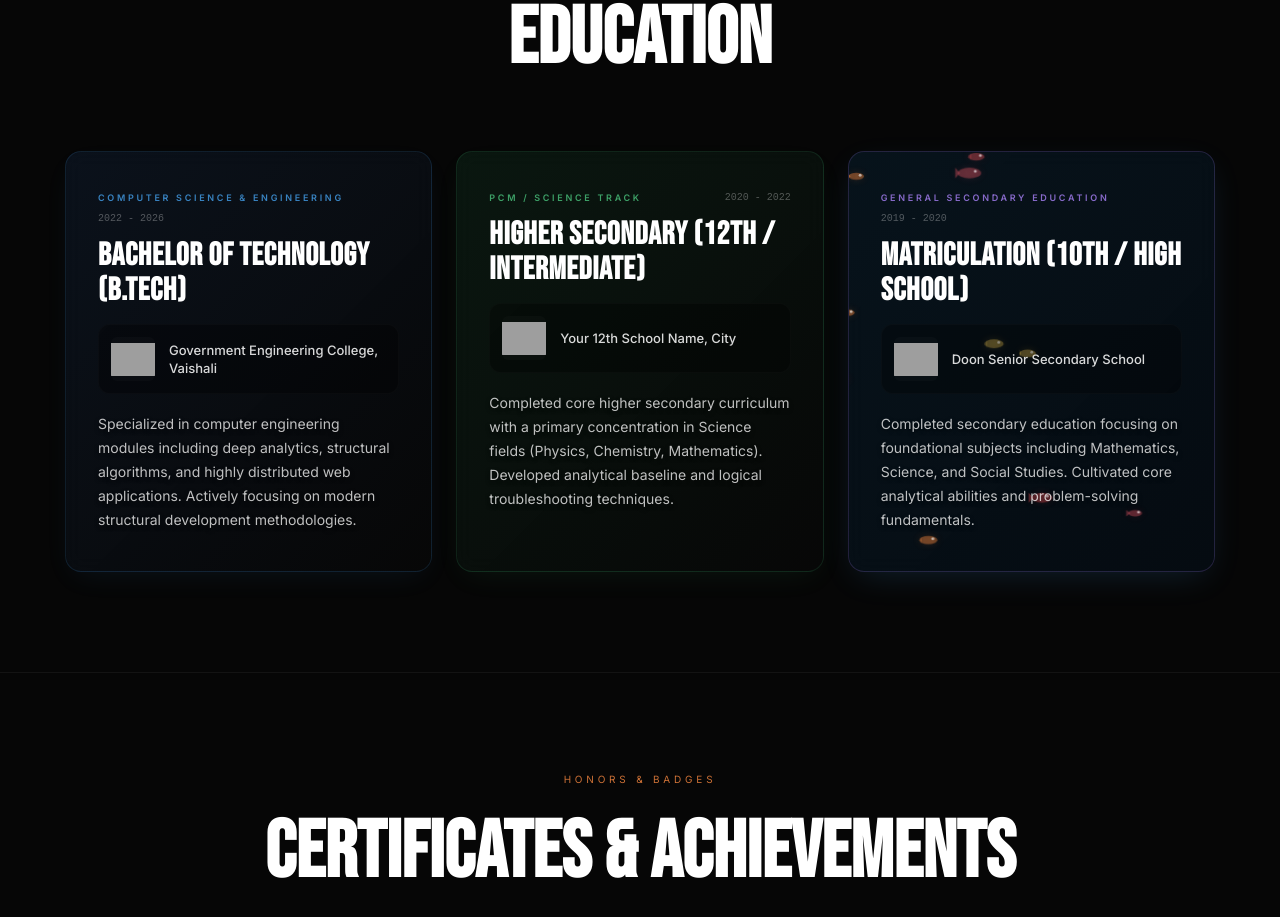
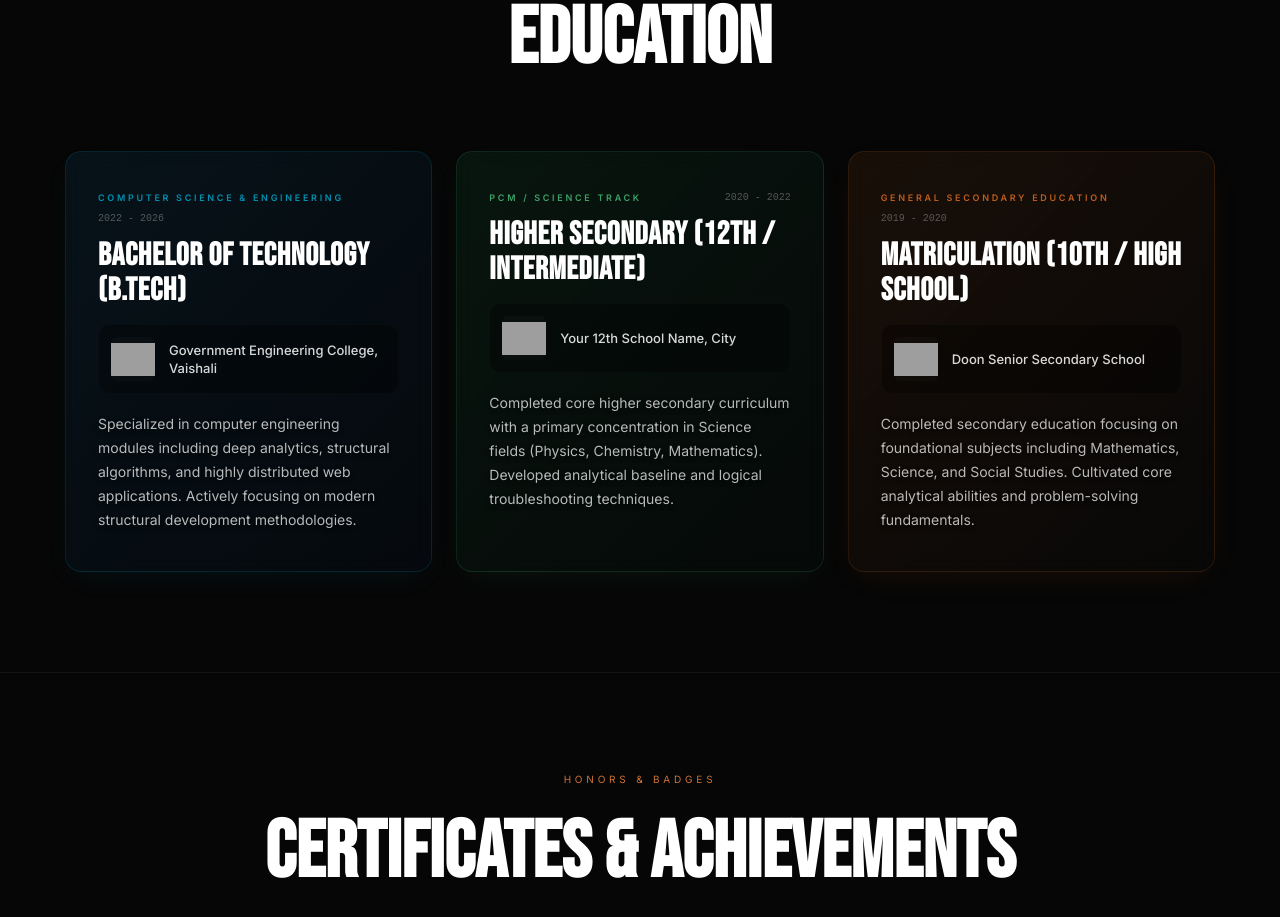
Before and after one commit to Kartikraj27/Animation_porfolio, a Next.js app: page / in a window 1280 px wide. Shown: the part 2773-3690 px from the top of the page. Built offline with nearby package versions, Linux system fonts and the light colour scheme; grey boxes are pictures that could not be loaded.

Commit message:
Refactor Fish Animation Component for Reusability

```diff
--- a/components/Education.tsx
+++ b/components/Education.tsx
@@ -2,17 +2,21 @@
 import Image from 'next/image'
 import { useEffect, useRef } from 'react'
 
-// --- FISH ANIMATION COMPONENT FOR 10TH CARD BACKGROUND ---
-function FishAquariumBackground() {
+// --- REUSABLE FISH ANIMATION COMPONENT FOR ALL THREE CARDS ---
+interface AquariumProps {
+  primaryColor: string;
+}
+
+function FishAquariumBackground({ primaryColor }: AquariumProps) {
   const canvasRef = useRef<HTMLCanvasElement | null>(null)
 
   useEffect(() => {
     const canvas = canvasRef.current
     if (!canvas) return
-    const ctx = canvas.getContext('2d')
+    const ctx = canvas.getContext('3d')
     if (!ctx) return
 
-    // Resize canvas to match the card dimensions
+    // Card dimensions ke hisaab se canvas size stretch handle karna
     const resizeCanvas = () => {
       if (canvas) {
         canvas.width = canvas.parentElement?.offsetWidth || 350
@@ -22,32 +26,23 @@ function FishAquariumBackground() {
     resizeCanvas()
     window.addEventListener('resize', resizeCanvas)
 
-    // Fish Blueprint (10 Fishes)
+    // Array blueprint tracking exactly 10 fishes
     const fishes: Array<{
       x: number
       y: number
       size: number
       speed: number
-      color: string
       angle: number
       tailWiggle: number
     }> = []
 
-    const colors = [
-      'rgba(255, 140, 66, 0.4)',  // Koi Orange
-      'rgba(255, 90, 95, 0.35)',  // Coral Red
-      'rgba(255, 213, 90, 0.4)',  // Gold Fish Yellow
-      'rgba(244, 91, 105, 0.35)'  // Pinkish Glow
-    ]
-
-    // Initialize exactly 10 fishes
+    // Initialize exactly 10 floating elements
     for (let i = 0; i < 10; i++) {
       fishes.push({
         x: Math.random() * (canvas.width || 300),
         y: Math.random() * (canvas.height || 400),
-        size: Math.random() * 6 + 6, // Fish length size
-        speed: Math.random() * 0.6 + 0.3, // Swimming speed
-        color: colors[i % colors.length],
+        size: Math.random() * 5 + 6,        // Fish physical scale
+        speed: Math.random() * 0.5 + 0.25,   // Natural floating speeds
         angle: Math.random() * Math.PI * 2,
         tailWiggle: Math.random() * 100
       })
@@ -55,52 +50,52 @@ function FishAquariumBackground() {
 
     let animationFrameId: number
 
-    // Animation Loop (Auto-play system)
+    // Infinite Auto-play Animation Loop
     const animate = () => {
       if (!canvas || !ctx) return
       ctx.clearRect(0, 0, canvas.width, canvas.height)
 
       fishes.forEach((fish) => {
-        fish.tailWiggle += 0.15
+        fish.tailWiggle += 0.12
 
-        // Horizontal swimming logic with subtle wave behavior
+        // Continuous horizontal trajectory layout with sine waves
         fish.x += fish.speed
-        fish.y += Math.sin(fish.tailWiggle) * 0.2
+        fish.y += Math.sin(fish.tailWiggle) * 0.18
 
-        // Teleport back to left when fish goes off-screen (Looping infinity)
+        // Loop mechanics: Agar fish right se exit karegi toh left se re-enter ho jayegi
         if (fish.x - fish.size * 2 > canvas.width) {
           fish.x = -fish.size * 2
           fish.y = Math.random() * canvas.height
         }
 
-        // DRAWING THE FISH SHAPE
+        // DESIGN DRAWING PIPELINE
         ctx.save()
         ctx.translate(fish.x, fish.y)
 
-        // Smooth alpha glow trail
-        ctx.shadowBlur = 10
-        ctx.shadowColor = fish.color
+        // Subtle glow filter mirroring card theme color
+        ctx.shadowBlur = 8
+        ctx.shadowColor = primaryColor
 
-        ctx.fillStyle = fish.color
+        ctx.fillStyle = primaryColor
         ctx.beginPath()
 
-        // Fish Body (Ellipse format)
-        ctx.ellipse(0, 0, fish.size, fish.size / 2, 0, 0, Math.PI * 2)
+        // Main Body Shape
+        ctx.ellipse(0, 0, fish.size, fish.size / 2.2, 0, 0, Math.PI * 2)
         ctx.fill()
 
-        // Moving Tail Fin based on wiggle frequency
-        const wiggleX = -fish.size - (Math.sin(fish.tailWiggle) * 3)
+        // Dynamic Tail Movement Logic
+        const wiggleX = -fish.size - (Math.sin(fish.tailWiggle) * 2.5)
         ctx.beginPath()
         ctx.moveTo(-fish.size + 2, 0)
-        ctx.lineTo(wiggleX, -fish.size / 2)
-        ctx.lineTo(wiggleX, fish.size / 2)
+        ctx.lineTo(wiggleX, -fish.size / 2.2)
+        ctx.lineTo(wiggleX, fish.size / 2.2)
         ctx.closePath()
         ctx.fill()
 
         // Tiny Eye
-        ctx.fillStyle = 'rgba(255,255,255,0.6)'
+        ctx.fillStyle = 'rgba(255,255,255,0.4)'
         ctx.beginPath()
-        ctx.arc(fish.size / 2, -fish.size / 6, 1.5, 0, Math.PI * 2)
+        ctx.arc(fish.size / 2, -fish.size / 6, 1.2, 0, Math.PI * 2)
         ctx.fill()
 
         ctx.restore()
@@ -115,7 +110,7 @@ function FishAquariumBackground() {
       window.removeEventListener('resize', resizeCanvas)
       cancelAnimationFrame(animationFrameId)
     }
-  }, [])
+  }, [primaryColor])
 
   return (
     <canvas
@@ -126,7 +121,7 @@ function FishAquariumBackground() {
         left: 0,
         width: '100%',
         height: '100%',
-        pointerEvents: 'none', // Content interaction safe block
+        pointerEvents: 'none',
         zIndex: 0,
         borderRadius: 16
       }}
@@ -134,7 +129,7 @@ function FishAquariumBackground() {
   )
 }
 
-// --- DATA SYSTEM ---
+// --- DYNAMIC DATA MANAGEMENT WITH RECTIFIED DATA DETAILS ---
 const EDUCATION = [
   {
     title: 'Bachelor of Technology (B.Tech)',
@@ -143,28 +138,30 @@ const EDUCATION = [
     institution: 'Government Engineering College, Vaishali',
     logoUrl: 'https://www.gecvaishali.ac.in/wp-content/uploads/2026/03/logo-1.png',
     academicYear: '2022 - 2026',
+    // Ocean Tech Cyan Gradient Background
     bgStyle: {
-      background: 'linear-gradient(135deg, rgba(26, 54, 93, 0.25) 0%, rgba(10, 10, 10, 0.4) 100%)',
-      border: '1px solid rgba(66, 153, 225, 0.15)',
-      boxShadow: '0 10px 30px -10px rgba(66, 153, 225, 0.1)'
+      background: 'linear-gradient(135deg, rgba(11, 58, 84, 0.25) 0%, rgba(5, 12, 20, 0.5) 100%)',
+      border: '1px solid rgba(0, 168, 204, 0.15)',
+      boxShadow: '0 10px 30px -10px rgba(0, 168, 204, 0.1)'
     },
-    tagColor: 'rgba(66, 153, 225, 0.85)',
-    hasFish: false
+    fishColor: 'rgba(0, 196, 237, 0.35)', // Cyan Glowing Fishes
+    tagColor: 'rgba(0, 168, 204, 0.85)'
   },
   {
     title: 'Higher Secondary (12th / Intermediate)',
     desc: 'Completed core higher secondary curriculum with a primary concentration in Science fields (Physics, Chemistry, Mathematics). Developed analytical baseline and logical troubleshooting techniques.',
     tag: 'PCM / Science Track',
     institution: 'Your 12th School Name, City',
-    logoUrl: 'https://images.unsplash.com/photo-1592280771190-3e2e4d571952?q=80&w=120&auto=format&fit=crop',
+    logoUrl: '/school.png',
     academicYear: '2020 - 2022',
+    // Emerald Deep Sea Mint Theme
     bgStyle: {
-      background: 'linear-gradient(135deg, rgba(23, 75, 47, 0.25) 0%, rgba(10, 10, 10, 0.4) 100%)',
+      background: 'linear-gradient(135deg, rgba(16, 68, 43, 0.25) 0%, rgba(5, 12, 10, 0.5) 100%)',
       border: '1px solid rgba(72, 187, 120, 0.15)',
       boxShadow: '0 10px 30px -10px rgba(72, 187, 120, 0.1)'
     },
-    tagColor: 'rgba(72, 187, 120, 0.85)',
-    hasFish: false
+    fishColor: 'rgba(72, 187, 120, 0.35)', // Mint Green Glowing Fishes
+    tagColor: 'rgba(72, 187, 120, 0.85)'
   },
   {
     title: 'Matriculation (10th / High School)',
@@ -173,14 +170,14 @@ const EDUCATION = [
     institution: 'Doon Senior Secondary School',
     logoUrl: '/doon-logo.png',
     academicYear: '2019 - 2020',
-    // Aquarium Dark Blue-Purple Gradient Theme
+    // Deep Abyssal Purple/Amber Theme
     bgStyle: {
-      background: 'linear-gradient(135deg, rgba(11, 45, 69, 0.35) 0%, rgba(5, 15, 25, 0.6) 100%)',
-      border: '1px solid rgba(159, 122, 234, 0.2)',
-      boxShadow: '0 10px 35px -10px rgba(66, 153, 225, 0.2)'
+      background: 'linear-gradient(135deg, rgba(82, 43, 16, 0.25) 0%, rgba(10, 10, 10, 0.5) 100%)',
+      border: '1px solid rgba(221, 107, 32, 0.15)',
+      boxShadow: '0 10px 35px -10px rgba(221, 107, 32, 0.1)'
     },
-    tagColor: 'rgba(159, 122, 234, 0.85)',
-    hasFish: true // Trigger element for aquarium animation
+    fishColor: 'rgba(255, 140, 66, 0.35)', // Gold/Orange Glowing Fishes
+    tagColor: 'rgba(221, 107, 32, 0.85)'
   }
 ]
 
@@ -198,20 +195,20 @@ export default function EducationSection() {
       <div style={{ display: 'grid', gridTemplateColumns: 'repeat(auto-fit,minmax(300px,1fr))', gap: 24, maxWidth: 1150, margin: '0 auto' }}>
         {EDUCATION.map((edu, index) => (
           <div key={index} style={{
-            position: 'relative', // Imp for canvas positioning
+            position: 'relative',
             padding: '40px 32px',
             borderRadius: 16,
             backdropFilter: 'blur(10px)',
             display: 'flex',
             flexDirection: 'column',
             justifyContent: 'space-between',
-            overflow: 'hidden', // Contain fishes inside boundaries
+            overflow: 'hidden',
             ...edu.bgStyle
           }}>
-            {/* If true, dynamically render the active auto-playing swimming fish background */}
-            {edu.hasFish && <FishAquariumBackground />}
+            {/* Automatic Dynamic Canvas Rendering Injection for all 3 segments */}
+            <FishAquariumBackground primaryColor={edu.fishColor} />
 
-            {/* Z-Index used here to keep text content crystal clear above swimming fishes */}
+            {/* Content Layer with Z-Index configuration to float elegantly over the animated background */}
             <div style={{ position: 'relative', zIndex: 1 }}>
               <div style={{ display: 'flex', justifyContent: 'space-between', alignItems: 'center', flexWrap: 'wrap', gap: 10, marginBottom: 14 }}>
                 <p style={{ fontSize: 9, letterSpacing: '0.3em', textTransform: 'uppercase', color: edu.tagColor, margin: 0, fontWeight: 'bold' }}>
@@ -242,7 +239,7 @@ export default function EducationSection() {
                 </h4>
               </div>
 
-              <p style={{ fontSize: 14, color: 'rgba(255,255,255,0.75)', lineHeight: 1.7, margin: 0, textShadow: '0 2px 4px rgba(0,0,0,0.5)' }}>
+              <p style={{ fontSize: 14, color: 'rgba(255,255,255,0.72)', lineHeight: 1.7, margin: 0, textShadow: '0 2px 4px rgba(0,0,0,0.6)' }}>
                 {edu.desc}
               </p>
             </div>
```
